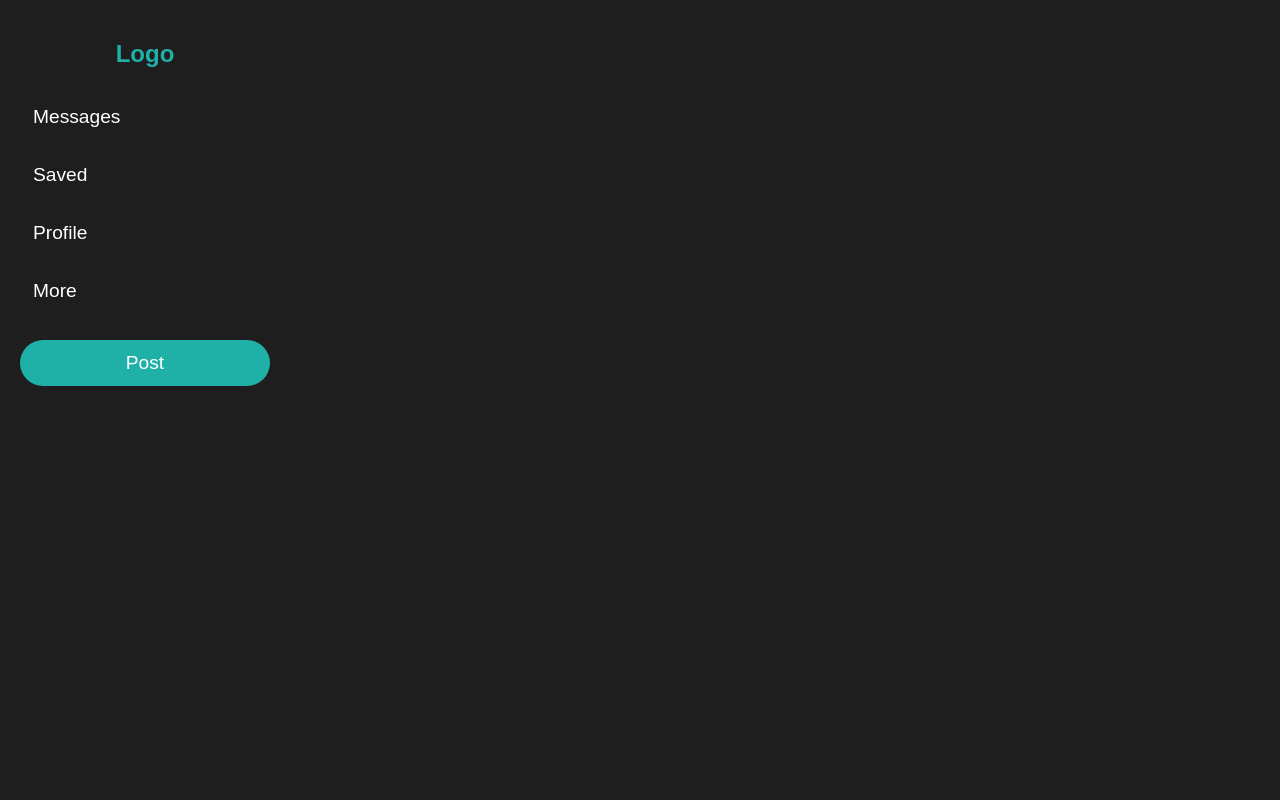
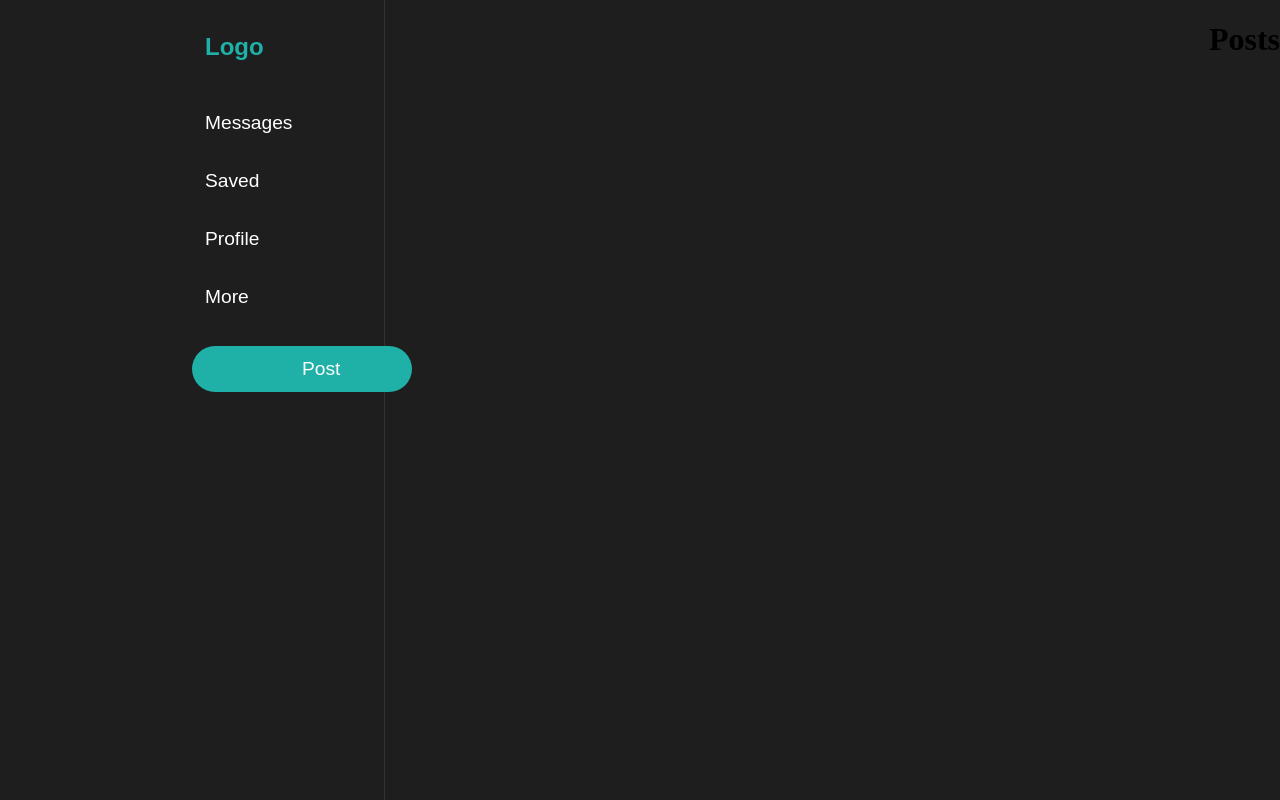
Before and after one commit to k4rpenko/Povidom, an Angular app in the folder Client/: page / in a window 1280 px wide. Built offline with nearby package versions, Linux system fonts and the light colour scheme.

Commit message:
add main

```diff
--- a/Client/src/app/content/Header/side-menu/side-menu.component.html
+++ b/Client/src/app/content/Header/side-menu/side-menu.component.html
@@ -1,4 +1,5 @@
-<div class="side-menu">
+<header>
+  <div class="side-menu">
     <h2>Logo</h2>
     <a class="menu-item">
       <span>Messages</span>
@@ -13,4 +14,5 @@
       <span>More</span>
     </a>
     <button class="post-button" (click)="createPost()">Post</button>
-  </div>
+</div>
+</header>
--- a/Client/src/app/content/Header/side-menu/side-menu.component.scss
+++ b/Client/src/app/content/Header/side-menu/side-menu.component.scss
@@ -1,19 +1,28 @@
-.side-menu {
-  font-family: "CeraRoundPro-Medium", sans-serif;
-  width: 250px;
-  background-color: #1e1e1e;
-  color: #fff;
-  height: 100vh;
+header {
+  border-right: 1px solid #2F3336;
+  z-index: 3;
   display: flex;
-  flex-direction: column;
-  padding: 20px;
-  margin: 0;
+  height: 100%;
+  width: 30%;
   position: fixed;
   left: 0;
   top: 0;
+  justify-content: flex-end;
+}
+
+.side-menu {
+  width: 50%;
+  height: 100%;
+  font-family: "CeraRoundPro-Medium", sans-serif;
+  background-color: #1e1e1e;
+  color: #fff;
+  display: flex;
+  flex-direction: column;
+  align-items: flex-start;
 }
 
 .side-menu h2 {
+  padding: 13px;
   font-size: 1.5em;
   margin-bottom: 20px;
   color: #1FB0A8;
@@ -21,11 +30,12 @@
 }
 
 .menu-item {
+  max-width: 100%;
   font-size: 1.2em;
   color: #ffffff;
   margin: 5px 0;
   padding: 13px;
-  border-radius: 5px;
+  border-radius: 100px;
   display: flex;
   align-items: center;
   transition: background-color 0.3s;
@@ -38,11 +48,14 @@
 }
 
 .post-button {
+  min-height: 46px;
+  max-width: 100%;
   margin: 20px 0;
   background-color: #1FB0A8;
   color: #fff;
   font-size: 1.2em;
-  padding: 12px;
+  padding-left: 110px;
+  padding-right: 110px;
   border: none;
   border-radius: 25px;
   cursor: pointer;
--- a/Client/src/app/content/Main/posts/posts.component.html
+++ b/Client/src/app/content/Main/posts/posts.component.html
@@ -1 +1,5 @@
-<p>posts works!</p>
+<main>
+    <div>
+        <h1>Posts</h1>
+    </div>
+</main>
--- a/Client/src/app/content/Main/posts/posts.component.scss
+++ b/Client/src/app/content/Main/posts/posts.component.scss
@@ -0,0 +1,10 @@
+main{
+    display: flex;
+    height: 100%;
+    width: 70%;
+    position: fixed;
+    right: 0;
+    top: 0;
+    justify-content: flex-end;
+    z-index: 2;
+}
--- a/Client/src/styles.scss
+++ b/Client/src/styles.scss
@@ -1,3 +1,3 @@
-body{
+body {
     background-color: #1e1e1e;
 }
```
